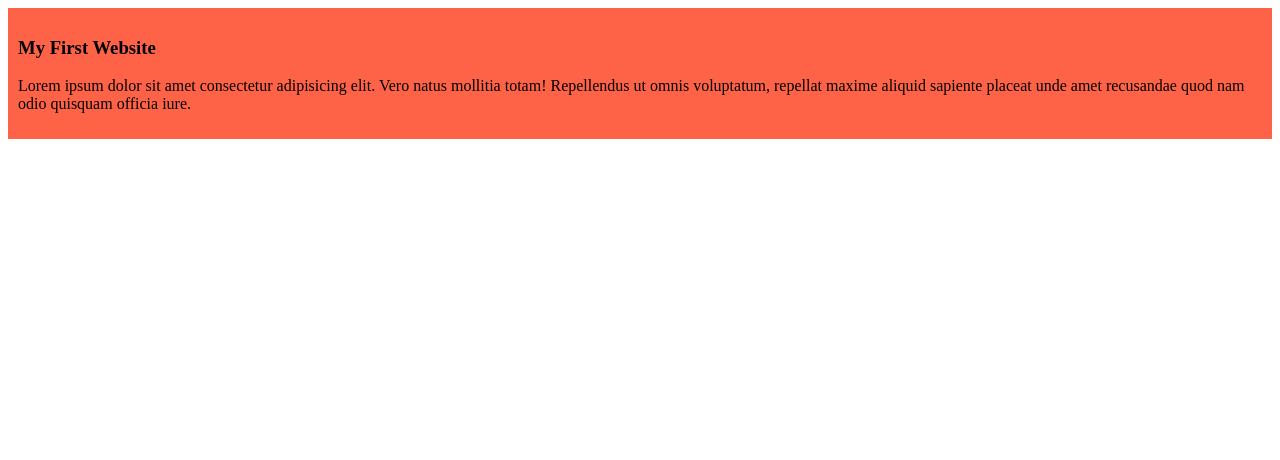
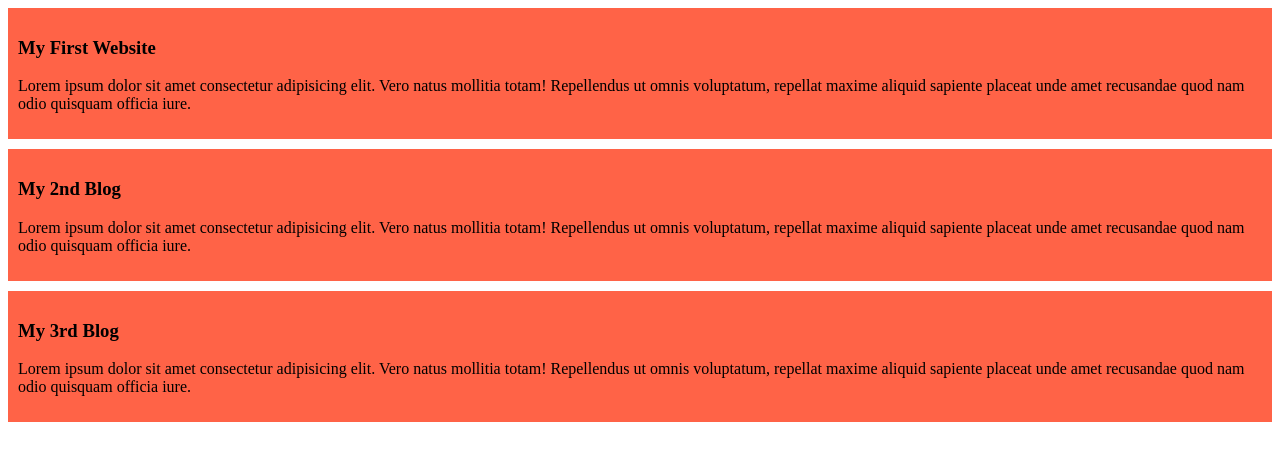
Before and after one commit to MrHasib1/my-simple_website, a plain HTML site: page index.html in a window 1280 px wide. Drawn offline with Linux system fonts and the light colour scheme.

Commit message:
added second and the third blog

```diff
--- a/index.html
+++ b/index.html
@@ -16,5 +16,23 @@
         iure.
       </p>
     </div>
+    <div>
+      <h3>My 2nd Blog</h3>
+      <p>
+        Lorem ipsum dolor sit amet consectetur adipisicing elit. Vero natus
+        mollitia totam! Repellendus ut omnis voluptatum, repellat maxime aliquid
+        sapiente placeat unde amet recusandae quod nam odio quisquam officia
+        iure.
+      </p>
+    </div>
+    <div>
+      <h3>My 3rd Blog</h3>
+      <p>
+        Lorem ipsum dolor sit amet consectetur adipisicing elit. Vero natus
+        mollitia totam! Repellendus ut omnis voluptatum, repellat maxime aliquid
+        sapiente placeat unde amet recusandae quod nam odio quisquam officia
+        iure.
+      </p>
+    </div>
   </body>
 </html>
--- a/styles/blog.css
+++ b/styles/blog.css
@@ -1,4 +1,5 @@
 div {
   background-color: tomato;
   padding: 10px;
+  margin-bottom: 10px;
 }
```
